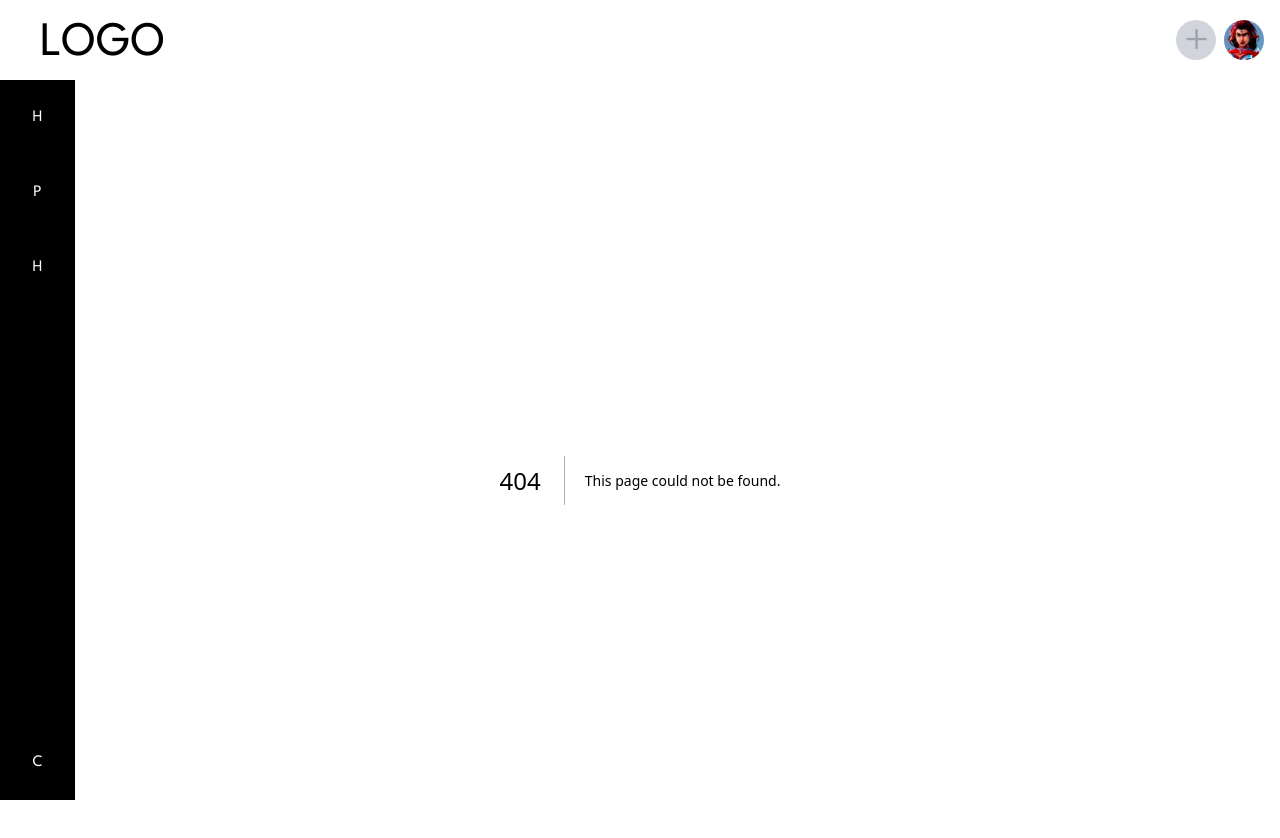
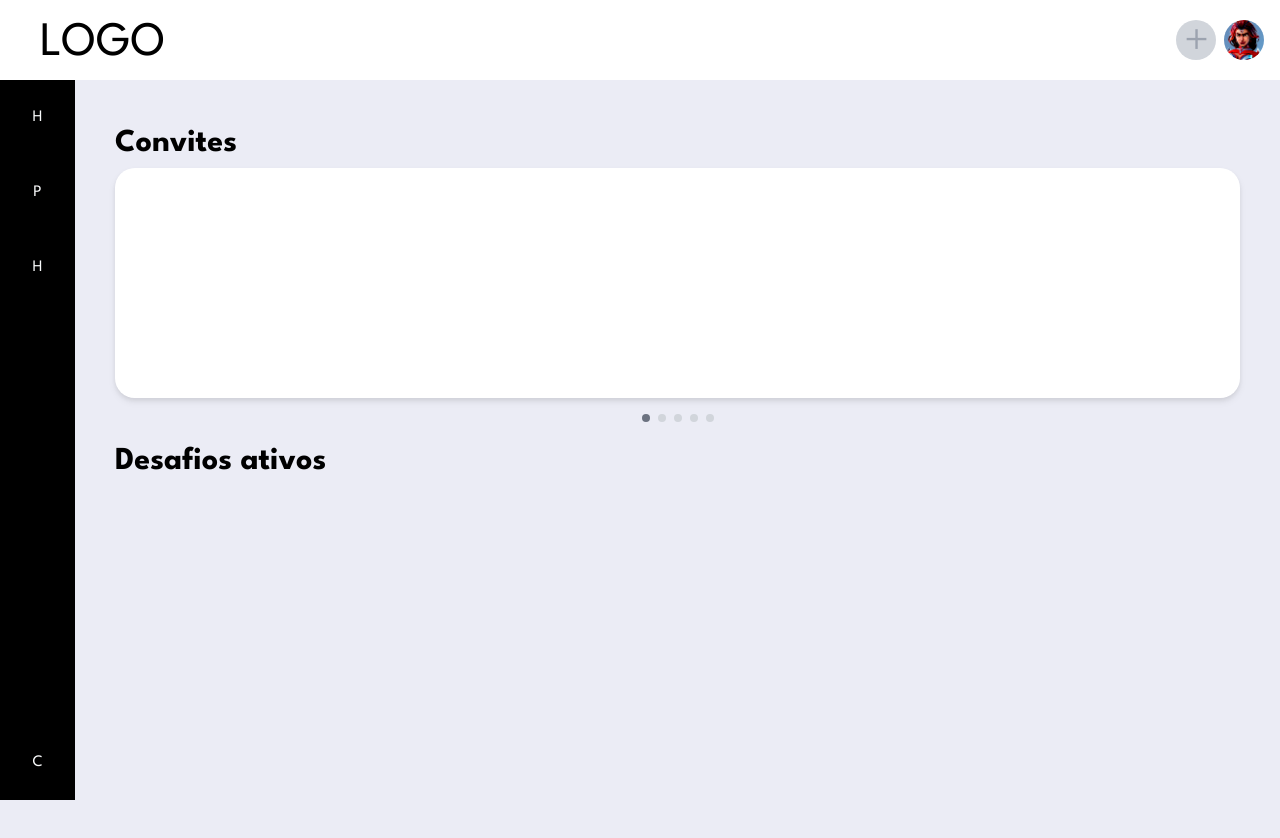
Before and after one commit to chapadinhos/chapadinhos-front, a Next.js app: page /dashboard in a window 1280 px wide. Before the commit this address had no page. Shown: the top 838 px of the page. After the commit the page ends 800 px from the top, so only its background shows below. Built offline with nearby package versions, Linux system fonts and the light colour scheme.

Commit message:
feat: dashboard page structure

```diff
--- /dev/null
+++ b/src/app/dashboard/layout.tsx
@@ -0,0 +1,7 @@
+export default function Layout({
+  children,
+}: Readonly<{
+  children: React.ReactNode;
+}>) {
+  return <div className="pl-[75px]">{children}</div>;
+}
--- /dev/null
+++ b/src/app/dashboard/page.tsx
@@ -0,0 +1,17 @@
+export default function Page() {
+  return (
+    <div className="p-10">
+      <h4 className="text-h4 font-bold">Convites</h4>
+      <div className="h-[230px] w-full rounded-[20px] bg-white drop-shadow-md"></div>
+      <div className="flex w-full place-content-center">
+        <div className="mx-1 my-4 h-2 w-2 rounded-full bg-gray-500"></div>
+        <div className="mx-1 my-4 h-2 w-2 rounded-full bg-gray-300"></div>
+        <div className="mx-1 my-4 h-2 w-2 rounded-full bg-gray-300"></div>
+        <div className="mx-1 my-4 h-2 w-2 rounded-full bg-gray-300"></div>
+        <div className="mx-1 my-4 h-2 w-2 rounded-full bg-gray-300"></div>
+      </div>
+
+      <h4 className="text-h4 font-bold">Desafios ativos</h4>
+    </div>
+  );
+}
```
